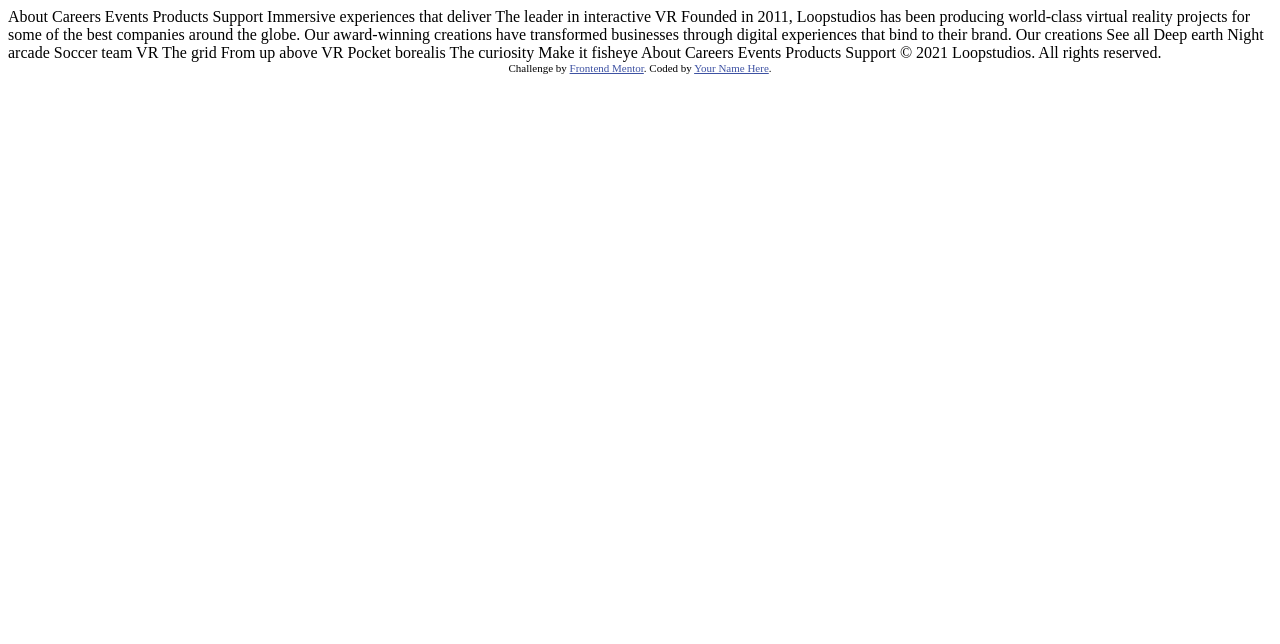
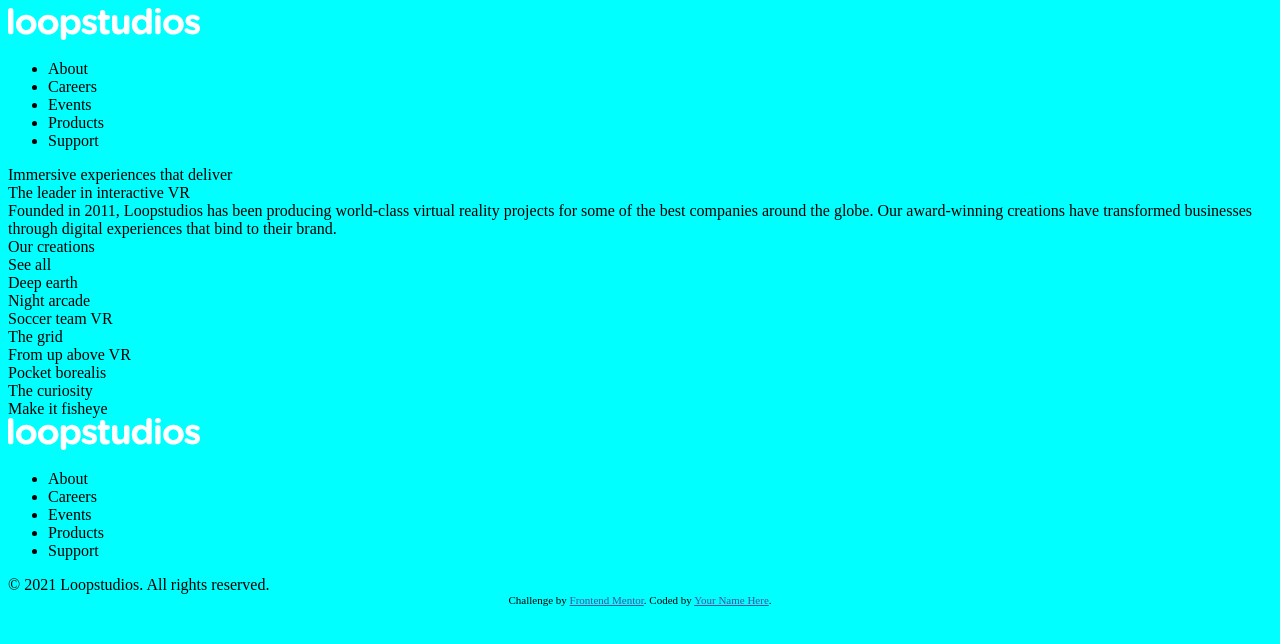
Before and after one commit to leopaul29/frontendmentor, a plain HTML site: page loopstudios-landing-page-main/index.html in a window 1280 px wide. Drawn offline with Linux system fonts and the light colour scheme.

Commit message:
feature: add html block and css file

```diff
--- a/loopstudios-landing-page-main/index.html
+++ b/loopstudios-landing-page-main/index.html
@@ -1,59 +1,118 @@
 <!DOCTYPE html>
 <html lang="en">
+
 <head>
   <meta charset="UTF-8">
-  <meta name="viewport" content="width=device-width, initial-scale=1.0"> <!-- displays site properly based on user's device -->
+  <meta name="viewport" content="width=device-width, initial-scale=1.0">
+  <!-- displays site properly based on user's device -->
 
   <link rel="icon" type="image/png" sizes="32x32" href="./images/favicon-32x32.png">
 
   <title>Frontend Mentor | Loopstudios landing page</title>
 
-  <!-- Feel free to remove these styles or customise in your own stylesheet 👍 -->
-  <style>
-    .attribution { font-size: 11px; text-align: center; }
-    .attribution a { color: hsl(228, 45%, 44%); }
-  </style>
+  <link href="style.css" rel="stylesheet" type="text/css">
 </head>
+
 <body>
-  About
-  Careers
-  Events
-  Products
-  Support
+  <header class="header">
+    <nav class="header__nav">
+      <div class="header__logo"><img src="images/logo.svg" /></div>
+      <div class="header__menu">
+        <ul>
+          <li class="header__menuItem header__menuItem--active">About</li>
+          <li class="header__menuItem">Careers</li>
+          <li class="header__menuItem">Events</li>
+          <li class="header__menuItem">Products</li>
+          <li class="header__menuItem">Support</li>
+        </ul>
+      </div>
+    </nav>
 
-  Immersive experiences that deliver
+    <div class="subtitle">Immersive experiences that deliver</div>
+  </header>
+  <main>
+    <section class="hero">
+      <div class="hero__image">
 
+      </div>
+      <div class="hero__propos">
+        <div class="hero__proposTitle">
           The leader in interactive VR
-
-  Founded in 2011, Loopstudios has been producing world-class virtual reality
+        </div>
+        <div class="hero__proposText">Founded in 2011, Loopstudios has been producing world-class virtual reality
           projects for some of the best companies around the globe. Our award-winning
           creations have transformed businesses through digital experiences that bind
-  to their brand.
+          to their brand.</div>
+      </div>
+    </section>
 
-  Our creations
-
-  See all
-
-  Deep earth
-  Night arcade
-  Soccer team VR
-  The grid
-  From up above VR
-  Pocket borealis
-  The curiosity
-  Make it fisheye
-
-  About
-  Careers
-  Events
-  Products
-  Support
-
+    <section class="creations">
+      <div class="creation__title">Our creations</div>
+      <div class="creation__button creation__button--active">See all</div>
+      <div class="creation__items">
+        <div class="creation__item">
+          <div class="item__image"></div>
+          <div class="item__title">Deep earth</div>
+        </div>
+        <div class="creation__item">
+          <div class="item__image"></div>
+          <div class="item__title">Night arcade</div>
+        </div>
+        <div class="creation__item">
+          <div class="item__image"></div>
+          <div class="item__title">Soccer team VR</div>
+        </div>
+        <div class="creation__item">
+          <div class="item__image"></div>
+          <div class="item__title">The grid</div>
+        </div>
+        <div class="creation__item">
+          <div class="item__image"></div>
+          <div class="item__title">From up above VR</div>
+        </div>
+        <div class="creation__item">
+          <div class="item__image"></div>
+          <div class="item__title">Pocket borealis</div>
+        </div>
+        <div class="creation__item">
+          <div class="item__image"></div>
+          <div class="item__title">The curiosity</div>
+        </div>
+        <div class="creation__item">
+          <div class="item__image"></div>
+          <div class="item__title">Make it fisheye</div>
+        </div>
+      </div>
+    </section>
+  </main>
+  <footer>
+    <nav class="footer__left">
+      <div class="footer__logo"><img src="images/logo.svg" /></div>
+      <div class="footer__menu">
+        <ul>
+          <li class="footer__menuItem footer__menuItem--active">About</li>
+          <li class="footer__menuItem">Careers</li>
+          <li class="footer__menuItem">Events</li>
+          <li class="footer__menuItem">Products</li>
+          <li class="footer__menuItem">Support</li>
+        </ul>
+      </div>
+    </nav>
+    <div class="footer__right">
+      <div class="footer__rs">
+        <div class="rs__fb"></div>
+        <div class="rs__twitter"></div>
+        <div class="rs__pinterest"></div>
+        <div class="rs__insta"></div>
+      </div>
       © 2021 Loopstudios. All rights reserved.
 
       <div class="attribution">
         Challenge by <a href="https://www.frontendmentor.io?ref=challenge" target="_blank">Frontend Mentor</a>.
         Coded by <a href="#">Your Name Here</a>.
       </div>
+    </div>
+  </footer>
 </body>
+
 </html>
--- /dev/null
+++ b/loopstudios-landing-page-main/style.css
@@ -0,0 +1,16 @@
+body {
+    background-color: aqua;
+}
+/* HEADER */
+
+/* MAIN */
+
+/* FOOTER */
+.attribution {
+  font-size: 11px;
+  text-align: center;
+}
+
+.attribution a {
+  color: hsl(228, 45%, 44%);
+}
```
Lines whose indentation alone changed are shown as unchanged.
